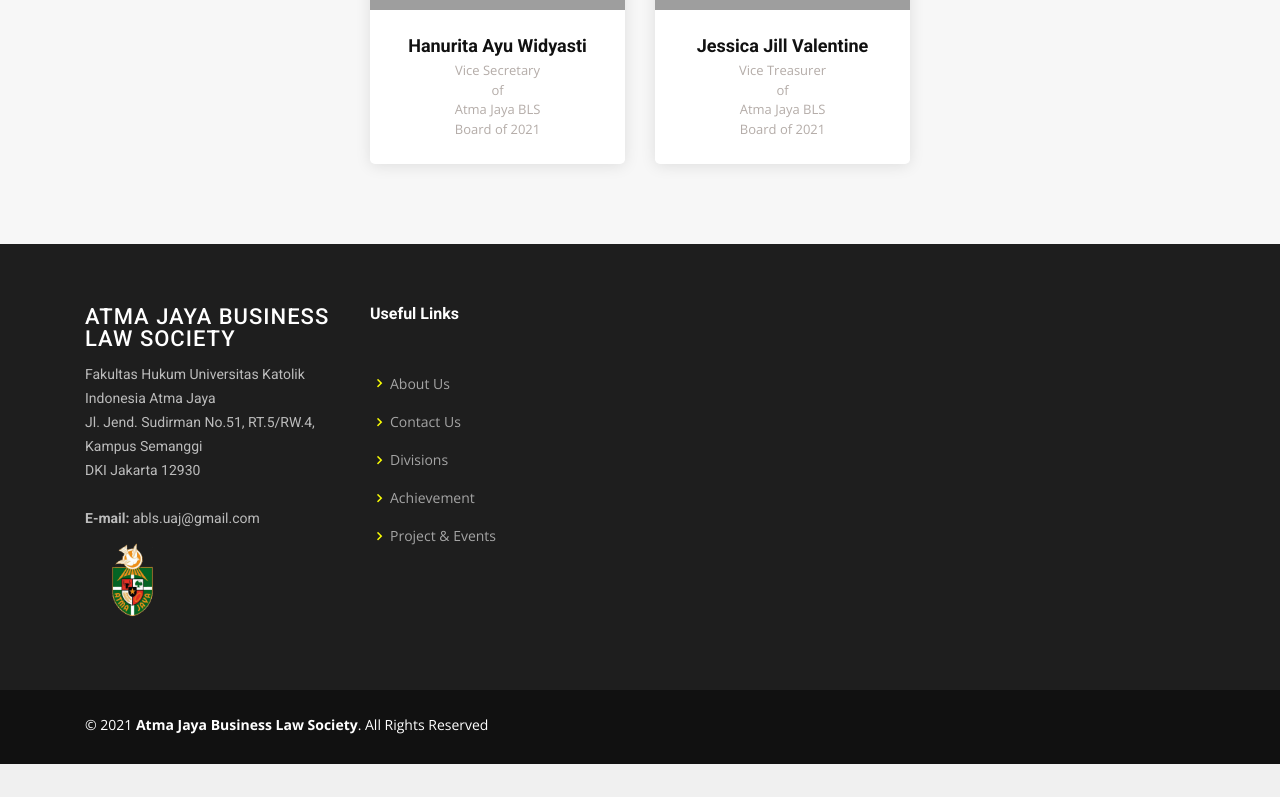
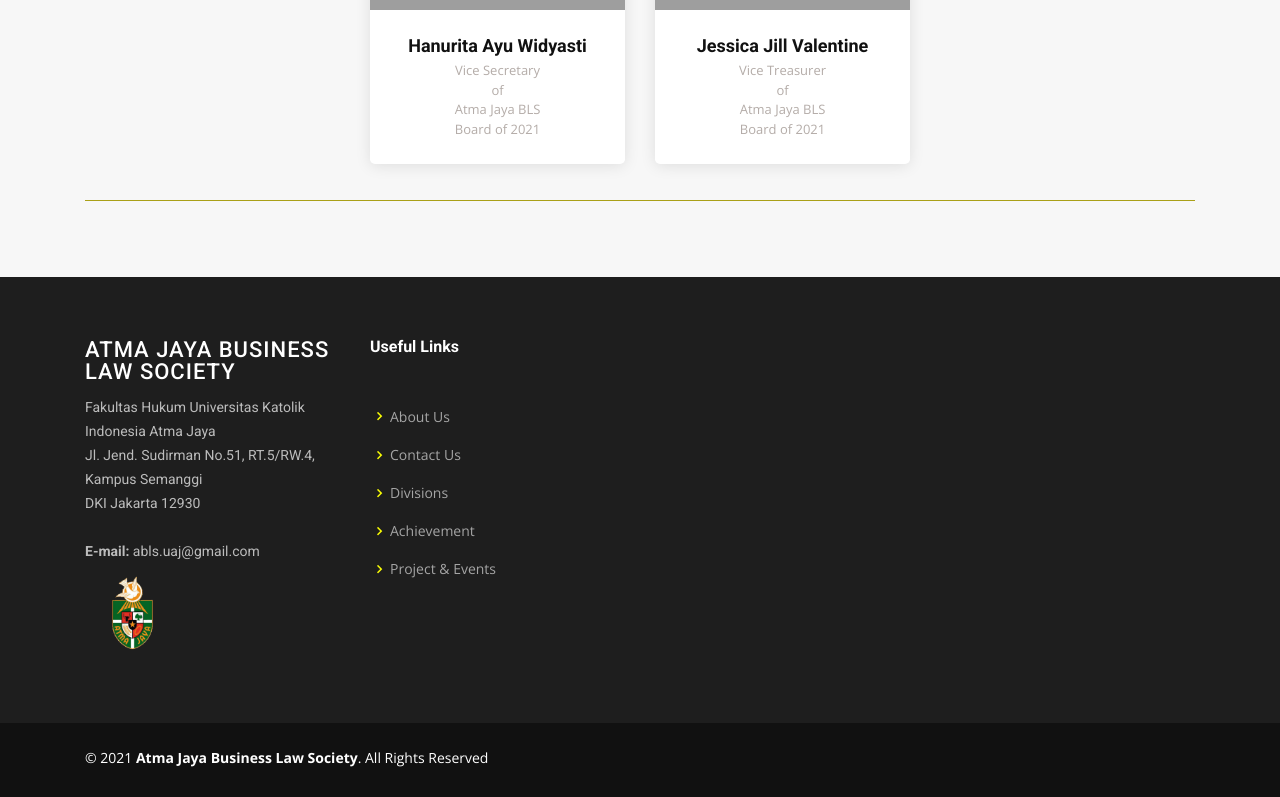
Before and after one commit to Tintapen/atmajayabls, a CodeIgniter app: page /database/division in a window 1280 px wide. Shown: the part 1271-2068 px from the top of the page. Before the commit the page ends 2035 px from the top, so only its background shows below. Run offline with CodeIgniter, Linux system fonts and the light colour scheme; grey boxes are pictures that could not be loaded.

Commit message:
Perubahan Division

```diff
--- a/application/views/division/v_division.php
+++ b/application/views/division/v_division.php
@@ -495,6 +495,7 @@
 				</div> -->
 </div>
 
+<hr color="#bdb21b" width="100%" size="75%">
 			</div>
 		</div>
 
```
